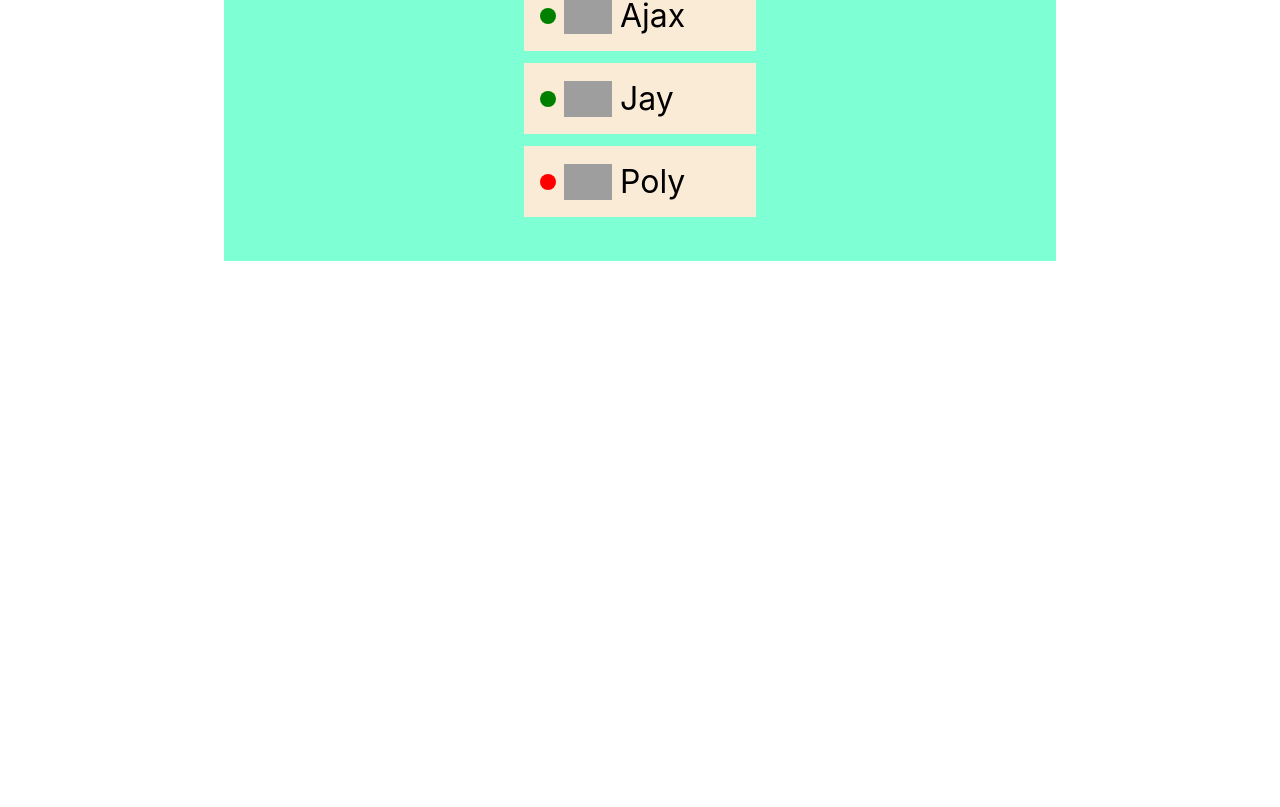
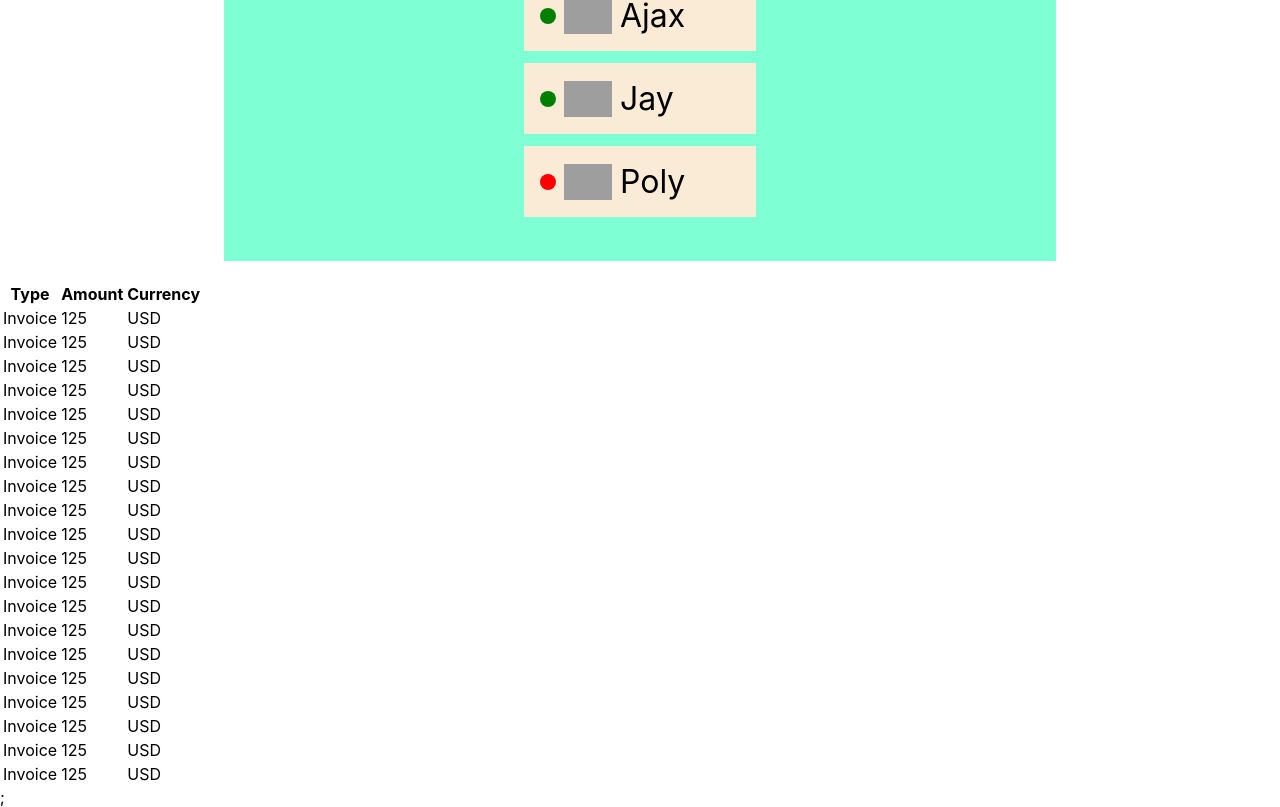
Before and after one commit to SiarheyLu4/goit-react-hw-01-components, a React (Create React App) app: page / in a window 1280 px wide. Shown: the part 1430-2237 px from the top of the page. Before the commit the page ends 1711 px from the top, so only its background shows below. Built offline with nearby package versions, Linux system fonts and the light colour scheme; grey boxes are pictures that could not be loaded.

Commit message:
transaction

```diff
--- a/src/components/App.jsx
+++ b/src/components/App.jsx
@@ -4,6 +4,8 @@
 import data from "../dataFiles/data.json"
 import { FriendList } from "./FriendList/FriendList";
 import friends from "../dataFiles/friends.json";
+import { TransactionHistory } from "./TransactionHistory/TransactionHistory";
+import transactions from "../dataFiles/transactions.json";
 
 
 
@@ -22,6 +24,7 @@
       />
       <Statistics title="Upload stats" stats={data} />
       <FriendList friends={friends} />
+      <TransactionHistory items={transactions} />;
     </div>
   );
 };
--- /dev/null
+++ b/src/components/TransactionHistory/TransactionHistory.jsx
@@ -0,0 +1,31 @@
+import PropTypes from 'prop-types';
+import css from './TransactionHistory.module.css';
+
+export const TransactionHistory = ({items}) => {
+  return (
+    <table className={css.transactionHistory}>
+  <thead>
+    <tr>
+      <th>Type</th>
+      <th>Amount</th>
+      <th>Currency</th>
+    </tr>
+  </thead>
+
+  <tbody>
+    {items.map(({ id, type, amount, currency }) => (
+      <tr>
+        <td>Invoice</td>
+        <td>125</td>
+        <td>USD</td>
+      </tr>
+        ))}
+    {/* <tr>
+      <td>Withdrawal</td>
+      <td>85</td>
+      <td>USD</td>
+    </tr> */}
+  </tbody>
+</table>
+  )
+}
--- /dev/null
+++ b/src/dataFiles/transactions.json
@@ -0,0 +1,122 @@
+[
+  {
+    "id": "1e0700a2-5183-4291-85cc-2065a036a683",
+    "type": "invoice",
+    "amount": "964.82",
+    "currency": "LRD"
+  },
+  {
+    "id": "a30f821b-4d25-4ff0-abdd-e340b3f0dd2b",
+    "type": "payment",
+    "amount": "686.50",
+    "currency": "WST"
+  },
+  {
+    "id": "44dca67a-8e5a-4798-bf8e-b15efd4e1abd",
+    "type": "invoice",
+    "amount": "828.62",
+    "currency": "UGX"
+  },
+  {
+    "id": "ea8ed3dc-2b68-4a53-905a-53ecb0adef33",
+    "type": "withdrawal",
+    "amount": "527.80",
+    "currency": "ALL"
+  },
+  {
+    "id": "ea76146a-0b00-4b80-bc02-a8c822176712",
+    "type": "withdrawal",
+    "amount": "371.43",
+    "currency": "MUR"
+  },
+  {
+    "id": "63ca02f9-d637-46b5-9237-f3b24425e029",
+    "type": "payment",
+    "amount": "862.44",
+    "currency": "AUD"
+  },
+  {
+    "id": "ed0263e8-59a5-4bf1-87e0-2bb88e53dc34",
+    "type": "withdrawal",
+    "amount": "907.00",
+    "currency": "GEL"
+  },
+  {
+    "id": "6013bad0-750c-4691-8bc2-d8f2b43969c4",
+    "type": "withdrawal",
+    "amount": "352.52",
+    "currency": "UGX"
+  },
+  {
+    "id": "252c7be4-8b06-4fa7-8d42-61fb835b70d5",
+    "type": "payment",
+    "amount": "388.98",
+    "currency": "TOP"
+  },
+  {
+    "id": "4eaab41b-b967-40ac-82ed-85fc66f646f1",
+    "type": "deposit",
+    "amount": "103.10",
+    "currency": "BWP"
+  },
+  {
+    "id": "9648a350-8469-42d5-8bf3-18090de5fe67",
+    "type": "withdrawal",
+    "amount": "322.32",
+    "currency": "MRO"
+  },
+  {
+    "id": "9c5c25fb-1a95-4b2f-8d1f-4c4426d677cc",
+    "type": "invoice",
+    "amount": "14.79",
+    "currency": "PYG"
+  },
+  {
+    "id": "43ef232c-80e9-4d6f-b48a-b22405620de3",
+    "type": "payment",
+    "amount": "904.86",
+    "currency": "CHF"
+  },
+  {
+    "id": "5161682e-e620-4019-ab0a-24ceb10fbd20",
+    "type": "withdrawal",
+    "amount": "307.08",
+    "currency": "NOK"
+  },
+  {
+    "id": "7b119d71-42e6-4c42-a141-6818b07bb9ff",
+    "type": "invoice",
+    "amount": "275.07",
+    "currency": "AWG"
+  },
+  {
+    "id": "a4f65722-65c4-4c28-b1f4-b8ed988bb205",
+    "type": "deposit",
+    "amount": "213.10",
+    "currency": "STD"
+  },
+  {
+    "id": "c6e5784b-0ca3-48d6-86e5-b5128af5a523",
+    "type": "invoice",
+    "amount": "116.11",
+    "currency": "CUP CUC"
+  },
+  {
+    "id": "c9ebed6a-3a02-4b49-ac0d-0534b51f2bfd",
+    "type": "invoice",
+    "amount": "878.67",
+    "currency": "HKD"
+  },
+  {
+    "id": "a4a98b0e-b22c-438b-9f83-de2df52110c8",
+    "type": "invoice",
+    "amount": "725.03",
+    "currency": "UYU UYI"
+  },
+  {
+    "id": "b39bfa7a-0166-4c47-94d6-87d20590f746",
+    "type": "payment",
+    "amount": "405.45",
+    "currency": "MDL"
+  }
+]
```
Also changed, not shown: src/components/TransactionHistory/TransactionHistory.module.css (added).
